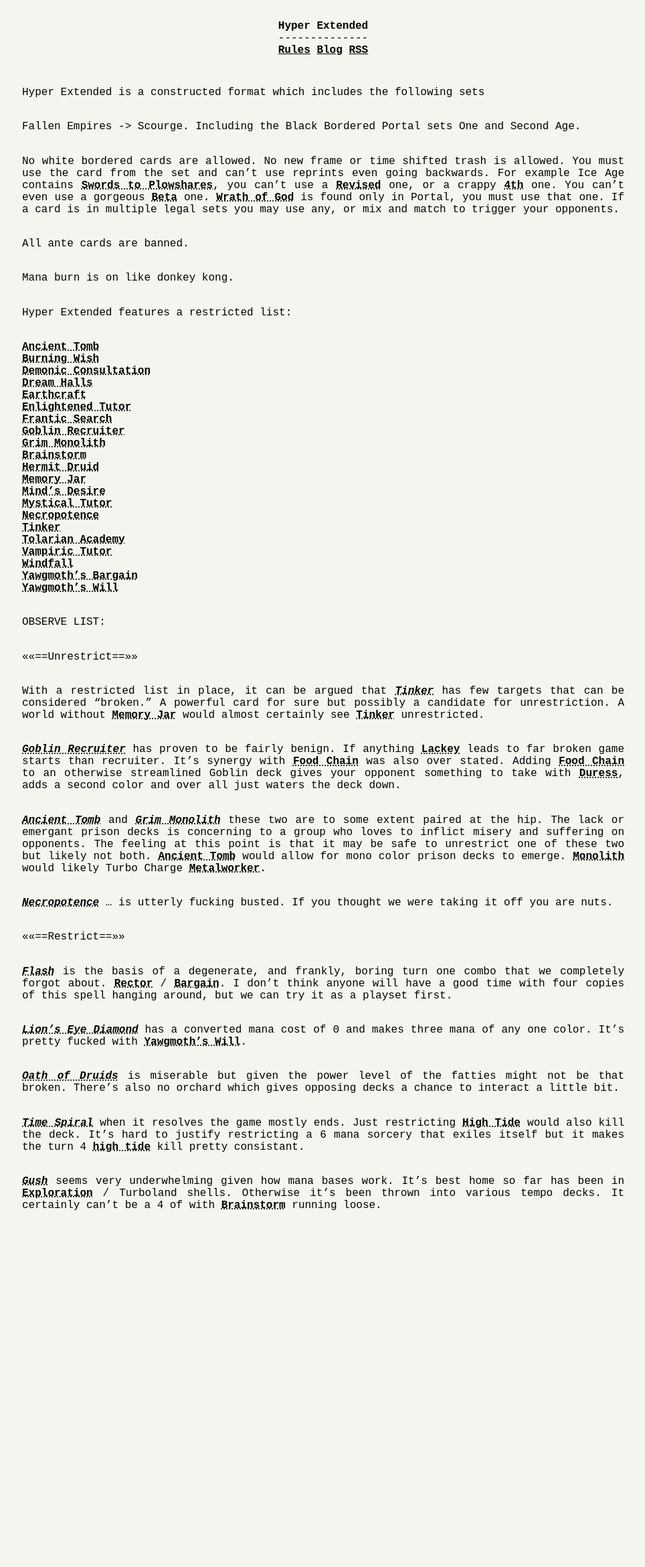
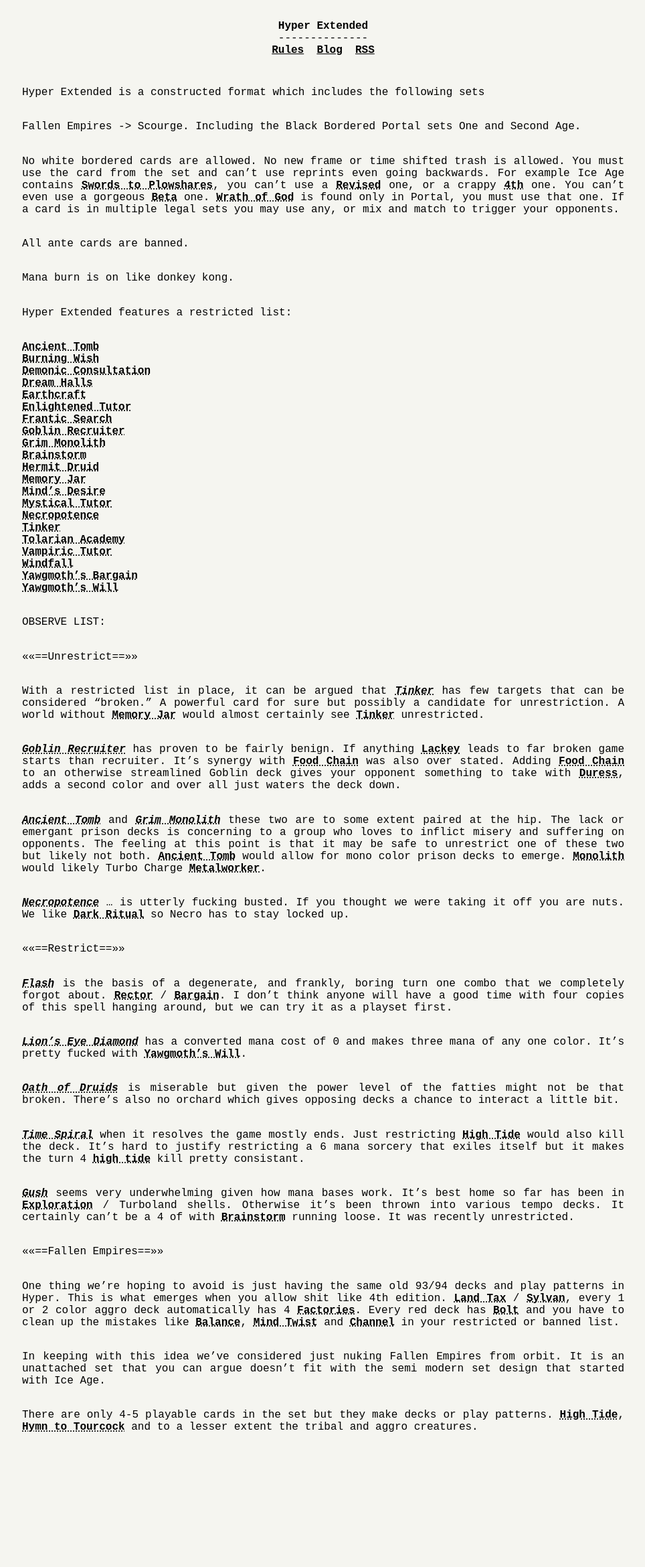
Before and after one commit to hypermtg/hextended.com, a Jekyll site: the page built from index.md, in a window 1280 px wide. Shown: the whole page at 67% size, without its empty margins (157-1121 px from the left). Built offline with Jekyll 4.4.1, drawn with Linux system fonts in a browser that asks for light colours; before the commit the page ends 1899 px from its top, so only the background shows below that.

Commit message:
misc: increase margin between nav elements

```diff
--- a/_includes/scripts.html
+++ b/_includes/scripts.html
@@ -1 +1 @@
-<script src="/assets/js/main.js"></script>
+<script src="/assets/js/scryfall.js"></script>
--- a/assets/css/main.scss
+++ b/assets/css/main.scss
@@ -8,11 +8,19 @@
     background: #F5F5F0;
 
     padding: 0 2ch;
-    margin: 30px auto 90px;
+    margin: 30px auto 200px;
     max-width: 900px;
 
     @media(max-width: 500px) {
         font-size: 12px;
+    }
+}
+
+#nav > a {
+    margin-right: 1ch;
+
+    &:last-of-type {
+        margin-right: 0;
     }
 }
 
--- a/assets/js/main.js
+++ b/assets/js/scryfall.js
@@ -6,6 +6,7 @@
 document.querySelector('body').insertAdjacentHTML('beforeend', `<img id="scryfall-hover" style="display: block; position: absolute; width: 250px; height: auto;"/>`);
 const scryfallHover = document.querySelector('#scryfall-hover');
 
+// TODO: Calculate whether to position the image below or above, left or right.
 const mouseMoveEvent = (e) => {
     scryfallHover.style.left = `${e.pageX + 10}px`;
     scryfallHover.style.top = `${e.pageY + 10}px`;
--- a/index.md
+++ b/index.md
@@ -47,7 +47,7 @@
 
 *<a href="https://scryfall.com/card/tmp/315/ancient-tomb">Ancient Tomb</a>* and *<a href="https://scryfall.com/card/ulg/126/grim-monolith">Grim Monolith</a>* these two are to some extent paired at the hip. The lack or emergant prison decks is concerning to a group who loves to inflict misery and suffering on opponents. The feeling at this point is that it may be safe to unrestrict one of these two but likely not both. <a href="https://scryfall.com/card/tmp/315/ancient-tomb">Ancient Tomb</a> would allow for mono color prison decks to emerge. <a href="https://scryfall.com/card/ulg/126/grim-monolith">Monolith</a> would likely Turbo Charge <a href="https://scryfall.com/card/uds/135/metalworker">Metalworker</a>.
 
-*<a href="https://scryfall.com/card/ice/154/necropotence">Necropotence</a>* ... is utterly fucking busted. If you thought we were taking it off you are nuts.
+*<a href="https://scryfall.com/card/ice/154/necropotence">Necropotence</a>* ... is utterly fucking busted. If you thought we were taking it off you are nuts. We like <a href="https://scryfall.com/card/mir/116/dark-ritual">Dark Ritual</a> so Necro has to stay locked up.
 
 <<<<==Restrict==>>>>
 
@@ -59,4 +59,12 @@
 
 *<a href="https://scryfall.com/card/usg/103/time-spiral">Time Spiral</a>* when it resolves the game mostly ends. Just restricting <a href="https://scryfall.com/card/fem/18b/high-tide">High Tide</a> would also kill the deck. It's hard to justify restricting a 6 mana sorcery that exiles itself but it makes the turn 4 <a href="https://scryfall.com/card/fem/18b/high-tide">high tide</a> kill pretty consistant.
 
-*<a href="https://scryfall.com/card/mmq/82/gush">Gush</a>* seems very underwhelming given how mana bases work. It's best home so far has been in <a href="https://scryfall.com/card/usg/250/exploration">Exploration</a> / Turboland shells. Otherwise it's been thrown into various tempo decks. It certainly can't be a 4 of with <a href="https://scryfall.com/card/mmq/61/brainstorm">Brainstorm</a> running loose.
+*<a href="https://scryfall.com/card/mmq/82/gush">Gush</a>* seems very underwhelming given how mana bases work. It's best home so far has been in <a href="https://scryfall.com/card/usg/250/exploration">Exploration</a> / Turboland shells. Otherwise it's been thrown into various tempo decks. It certainly can't be a 4 of with <a href="https://scryfall.com/card/mmq/61/brainstorm">Brainstorm</a> running loose. It was recently unrestricted.
+
+<<<<==Fallen Empires==>>>>
+
+One thing we're hoping to avoid is just having the same old 93/94 decks and play patterns in Hyper. This is what emerges when you allow shit like 4th edition. <a href="https://scryfall.com/card/4ed/34/land-tax">Land Tax</a> / <a href="https://scryfall.com/card/4ed/273/sylvan-library">Sylvan</a>, every 1 or 2 color aggro deck automatically has 4 <a href="https://scryfall.com/card/4ed/361/mishras-factory">Factories</a>. Every red deck has <a href="https://scryfall.com/card/4ed/208/lightning-bolt">Bolt</a> and you have to clean up the mistakes like <a href="https://scryfall.com/card/4ed/6/balance">Balance</a>, <a href="https://scryfall.com/card/4ed/147/mind-twist">Mind Twist</a> and <a href="https://scryfall.com/card/4ed/236/channel">Channel</a> in your restricted or banned list.
+
+In keeping with this idea we've considered just nuking Fallen Empires from orbit. It is an unattached set that you can argue doesn't fit with the semi modern set design that started with Ice Age.
+
+There are only 4-5 playable cards in the set but they make decks or play patterns. <a href="https://scryfall.com/card/fem/18b/high-tide">High Tide</a>, <a href="https://scryfall.com/card/fem/38c/hymn-to-tourach">Hymn to Tourcock</a> and to a lesser extent the tribal and aggro creatures.
```
